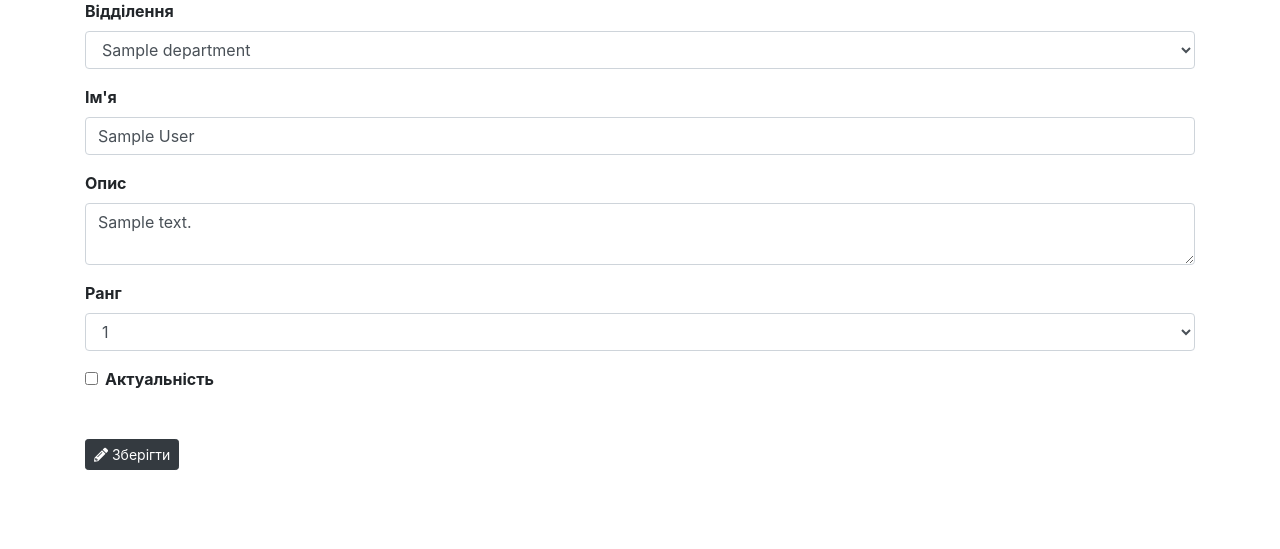
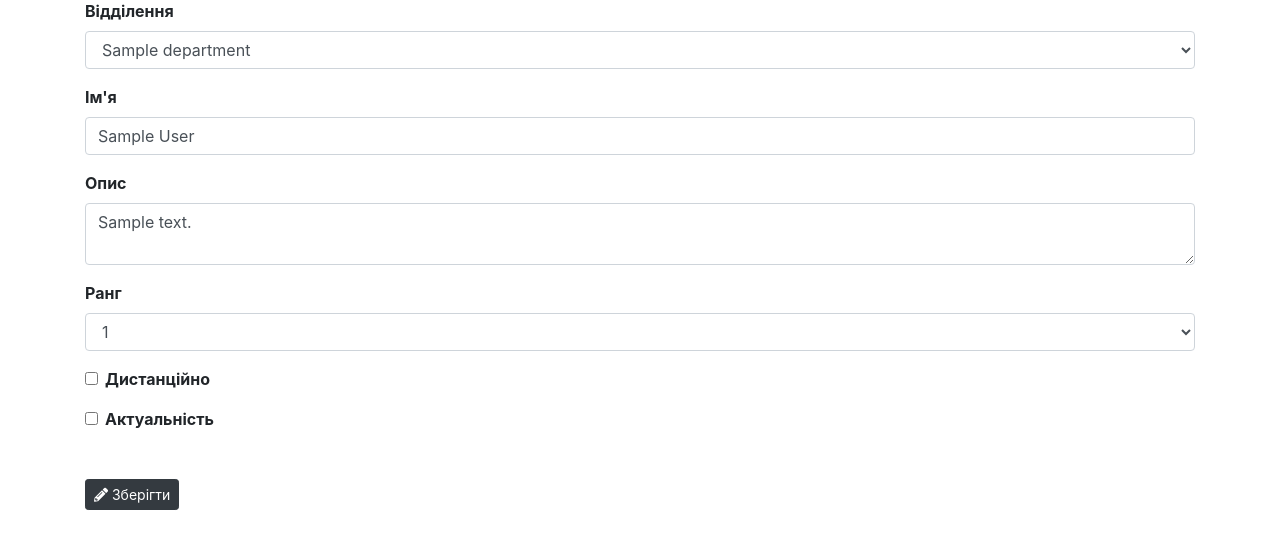
Before and after one commit to StrekanovAlexander/ddms-v2, a PHP site: template private/views/admin/teacher/update.twig in a window 1280 px wide. Shown: the part 121-670 px from the top of the page. Run offline with PHP 8.4, Linux system fonts and the light colour scheme; the template is opened without the code that fills it: most values are stand-ins (such as "Sample title", 1, 10 or a date in 2020); some libraries are stand-ins or nearby versions.

Commit message:
rebuilded: Teacher model, controller and views

```diff
--- a/private/Controllers/TeacherController.php
+++ b/private/Controllers/TeacherController.php
@@ -76,6 +76,7 @@ class TeacherController extends Controller {
       'full_name' => $request->getParam('full_name'),
       'content' => $request->getParam('content'),
       'rank' => $request->getParam('rank'),
+      'is_remote' => $request->getParam('is_remote')  ? true : false,
       'is_actual' => $request->getParam('is_actual')  ? true : false,
       'user_id' => $this->auth->user()->id,
     ]);
@@ -177,6 +178,7 @@ class TeacherController extends Controller {
       'full_name' => $request->getParam('full_name'),
       'content' => $request->getParam('content'),
       'rank' => $request->getParam('rank'),
+      'is_remote' => $request->getParam('is_remote')  ? true : false,
       'is_actual' => $request->getParam('is_actual')  ? true : false,
       'user_id' => $this->auth->user()->id,
     ]);
--- a/private/Models/Teacher.php
+++ b/private/Models/Teacher.php
@@ -12,11 +12,10 @@ class Teacher extends Model {
     'full_name',
     'content',
     'rank',
+    'is_remote',
     'is_actual',
     'user_id',
   ];
-
-
 
   public function department() {
     return $this->belongsTo('App\Models\Department', 'department_id');
--- a/private/views/admin/teacher/details.twig
+++ b/private/views/admin/teacher/details.twig
@@ -52,6 +52,10 @@
           {% endif %}
         </td>
       </tr>
+       <tr>
+        <th>Дистанційно</th>
+        <td><i class="fas {{ teacher.is_remote ? 'fa-check' : 'fa-times' }} "></i></td>
+      </tr>
       <tr>
         <th>Актуальність</th>
         <td><i class="fas {{ teacher.is_actual ? 'fa-check' : 'fa-times' }} "></i></td>
--- a/private/views/admin/teacher/index.twig
+++ b/private/views/admin/teacher/index.twig
@@ -15,6 +15,7 @@
       <th>Відділ</th>
       <th>Інформація</th>
       <th>Ранг</th>
+      <th>Дистанційно</th>
       <th>Актуальність</th>
       <th></th>
     </tr>
@@ -25,6 +26,7 @@
       <td>{{ teacher.section_title }}: {{ teacher.department_title }}</td>
       <td>{{ teacher.content }}</td>
       <td>{{ teacher.rank }}</td>
+      <td><i class="fas {{ teacher.is_remote ? 'fa-check' : 'fa-times' }} "></i></td>
       <td><i class="fas {{ teacher.is_actual ? 'fa-check' : 'fa-times' }} "></i></td>
       <td><a href="{{ path_for('admin.teacher.details', {'id': teacher.id}) }}"><i class="fas fa-search text-dark"></i></a></td>
     </tr>
--- a/private/views/admin/teacher/update.twig
+++ b/private/views/admin/teacher/update.twig
@@ -36,6 +36,14 @@
 
       <div class="form-group">
         <div class="form-check">
+          <label for="is_remote" class="form-check-label font-weight-bold">
+            <input type="checkbox" class="form-check-input" name="is_remote" id="is_remote" {{ teacher.is_remote ? ' checked="checked"' : ''}}>Дистанційно
+          </label>
+        </div>
+      </div>
+
+      <div class="form-group">
+        <div class="form-check">
           <label for="is_actual" class="form-check-label font-weight-bold">
             <input type="checkbox" class="form-check-input" name="is_actual" id="is_actual" {{ teacher.is_actual ? ' checked="checked"' : ''}}>Актуальність
           </label>
```
Also changed, not shown: private/views/admin/teacher/create.twig (+9 -1 lines).
